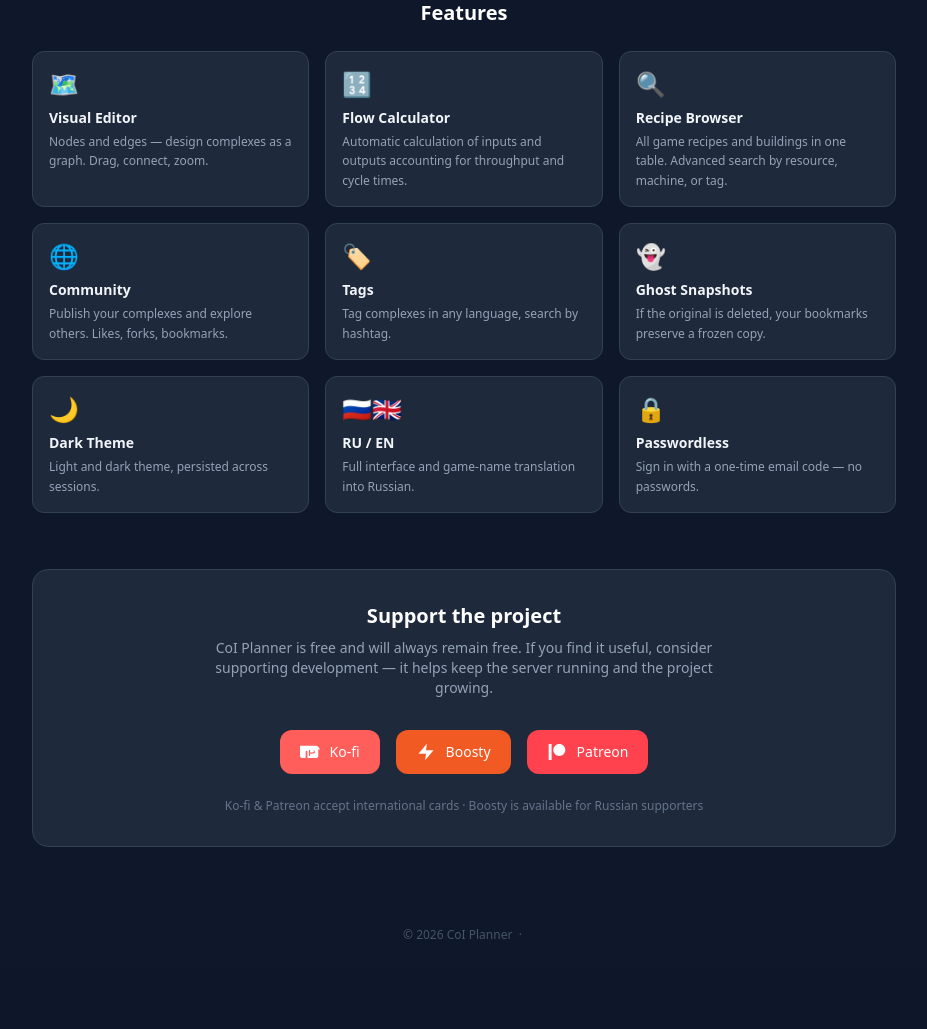
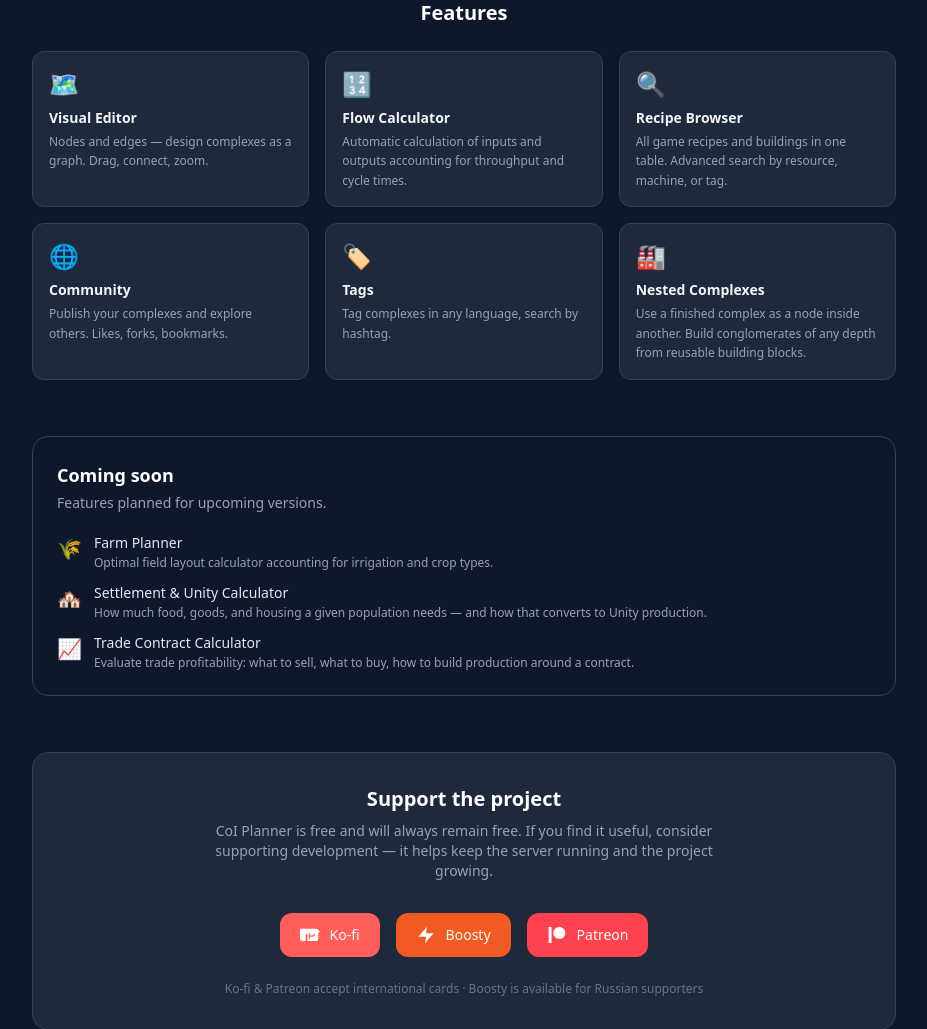
Before and after one commit to Burba-Vladimir/captain_of_industry_planner, a Python web app: template web_public/templates/about.html in a window 1280 px wide. Shown: the part 410-1439 px from the top of the page, without its empty margins (176-1103 px from the left). Before the commit the page ends 1349 px from the top, so only its background shows below. Run offline with Jinja, Linux system fonts and the light colour scheme; the template is opened without the code that fills it, so the values that code supplies are empty; some libraries are stand-ins or nearby versions.

Commit message:
feat(about): update feature tiles and add roadmap section
Features: removed Ghost/Dark theme/RU-EN/Passwordless tiles,
added 'Nested Complexes' tile (🏭).

Roadmap section added between features and support:
- Farm Planner (🌾)
- Settlement & Unity Calculator (🏘)
- Trade Contract Calculator (📈)
Both EN and RU.

Co-Authored-By: Claude Sonnet 4.6 <noreply@anthropic.com>

```diff
--- a/web_public/templates/about.html
+++ b/web_public/templates/about.html
@@ -77,10 +77,7 @@
         ('🔍', 'Поиск рецептов', 'Все рецепты и здания игры в одной таблице. Расширенный поиск: по ресурсу, машине, тегу.'),
         ('🌐', 'Сообщество', 'Публикуйте свои комплексы и изучайте чужие. Лайки, форки, закладки.'),
         ('🏷', 'Теги', 'Помечайте комплексы тегами на любом языке, ищите по хэштегу.'),
-        ('👻', 'Снимки (Ghost)', 'Если оригинал удалён — ваши закладки сохраняют замороженную копию.'),
-        ('🌙', 'Тёмная тема', 'Светлая и тёмная тема, сохраняется между сессиями.'),
-        ('🇷🇺🇬🇧', 'RU / EN', 'Полный перевод интерфейса и игровых названий на русский язык.'),
-        ('🔒', 'Без пароля', 'Вход по одноразовому коду на email — никаких паролей.'),
+        ('🏭', 'Вложенные комплексы', 'Используйте готовый комплекс как узел внутри другого. Стройте конгломераты любой сложности из переиспользуемых блоков.'),
       ] %}
       {% else %}
       {% set features = [
@@ -89,10 +86,7 @@
         ('🔍', 'Recipe Browser', 'All game recipes and buildings in one table. Advanced search by resource, machine, or tag.'),
         ('🌐', 'Community', 'Publish your complexes and explore others. Likes, forks, bookmarks.'),
         ('🏷', 'Tags', 'Tag complexes in any language, search by hashtag.'),
-        ('👻', 'Ghost Snapshots', 'If the original is deleted, your bookmarks preserve a frozen copy.'),
-        ('🌙', 'Dark Theme', 'Light and dark theme, persisted across sessions.'),
-        ('🇷🇺🇬🇧', 'RU / EN', 'Full interface and game-name translation into Russian.'),
-        ('🔒', 'Passwordless', 'Sign in with a one-time email code — no passwords.'),
+        ('🏭', 'Nested Complexes', 'Use a finished complex as a node inside another. Build conglomerates of any depth from reusable building blocks.'),
       ] %}
       {% endif %}
 
@@ -103,6 +97,67 @@
         <p class="text-xs text-slate-400 leading-relaxed">{{ desc }}</p>
       </div>
       {% endfor %}
+
+    </div>
+  </section>
+
+  <!-- ── Roadmap ────────────────────────────────────────────────────── -->
+  <section class="max-w-4xl mx-auto px-4 pb-14">
+    <div class="border border-slate-700 rounded-2xl p-6">
+
+      {% if lang == 'ru' %}
+      <h2 class="text-lg font-bold text-white mb-1">В планах</h2>
+      <p class="text-slate-400 text-sm mb-5">Функции, которые появятся в следующих версиях.</p>
+      <ul class="space-y-3">
+        <li class="flex items-start gap-3">
+          <span class="text-xl mt-0.5">🌾</span>
+          <div>
+            <p class="text-sm font-medium text-slate-200">Рациональное планирование ферм</p>
+            <p class="text-xs text-slate-400 mt-0.5">Калькулятор оптимальной раскладки посевных площадей с учётом ирригации и типов культур.</p>
+          </div>
+        </li>
+        <li class="flex items-start gap-3">
+          <span class="text-xl mt-0.5">🏘</span>
+          <div>
+            <p class="text-sm font-medium text-slate-200">Расчёт потребностей поселения и производства Единства</p>
+            <p class="text-xs text-slate-400 mt-0.5">Сколько еды, товаров и жилья нужно для заданного числа жителей, и как это конвертируется в Единство.</p>
+          </div>
+        </li>
+        <li class="flex items-start gap-3">
+          <span class="text-xl mt-0.5">📈</span>
+          <div>
+            <p class="text-sm font-medium text-slate-200">Калькулятор торговых контрактов</p>
+            <p class="text-xs text-slate-400 mt-0.5">Оценка выгодности торговли: что продавать, что покупать, как строить производство под контракт.</p>
+          </div>
+        </li>
+      </ul>
+      {% else %}
+      <h2 class="text-lg font-bold text-white mb-1">Coming soon</h2>
+      <p class="text-slate-400 text-sm mb-5">Features planned for upcoming versions.</p>
+      <ul class="space-y-3">
+        <li class="flex items-start gap-3">
+          <span class="text-xl mt-0.5">🌾</span>
+          <div>
+            <p class="text-sm font-medium text-slate-200">Farm Planner</p>
+            <p class="text-xs text-slate-400 mt-0.5">Optimal field layout calculator accounting for irrigation and crop types.</p>
+          </div>
+        </li>
+        <li class="flex items-start gap-3">
+          <span class="text-xl mt-0.5">🏘</span>
+          <div>
+            <p class="text-sm font-medium text-slate-200">Settlement &amp; Unity Calculator</p>
+            <p class="text-xs text-slate-400 mt-0.5">How much food, goods, and housing a given population needs — and how that converts to Unity production.</p>
+          </div>
+        </li>
+        <li class="flex items-start gap-3">
+          <span class="text-xl mt-0.5">📈</span>
+          <div>
+            <p class="text-sm font-medium text-slate-200">Trade Contract Calculator</p>
+            <p class="text-xs text-slate-400 mt-0.5">Evaluate trade profitability: what to sell, what to buy, how to build production around a contract.</p>
+          </div>
+        </li>
+      </ul>
+      {% endif %}
 
     </div>
   </section>
```
